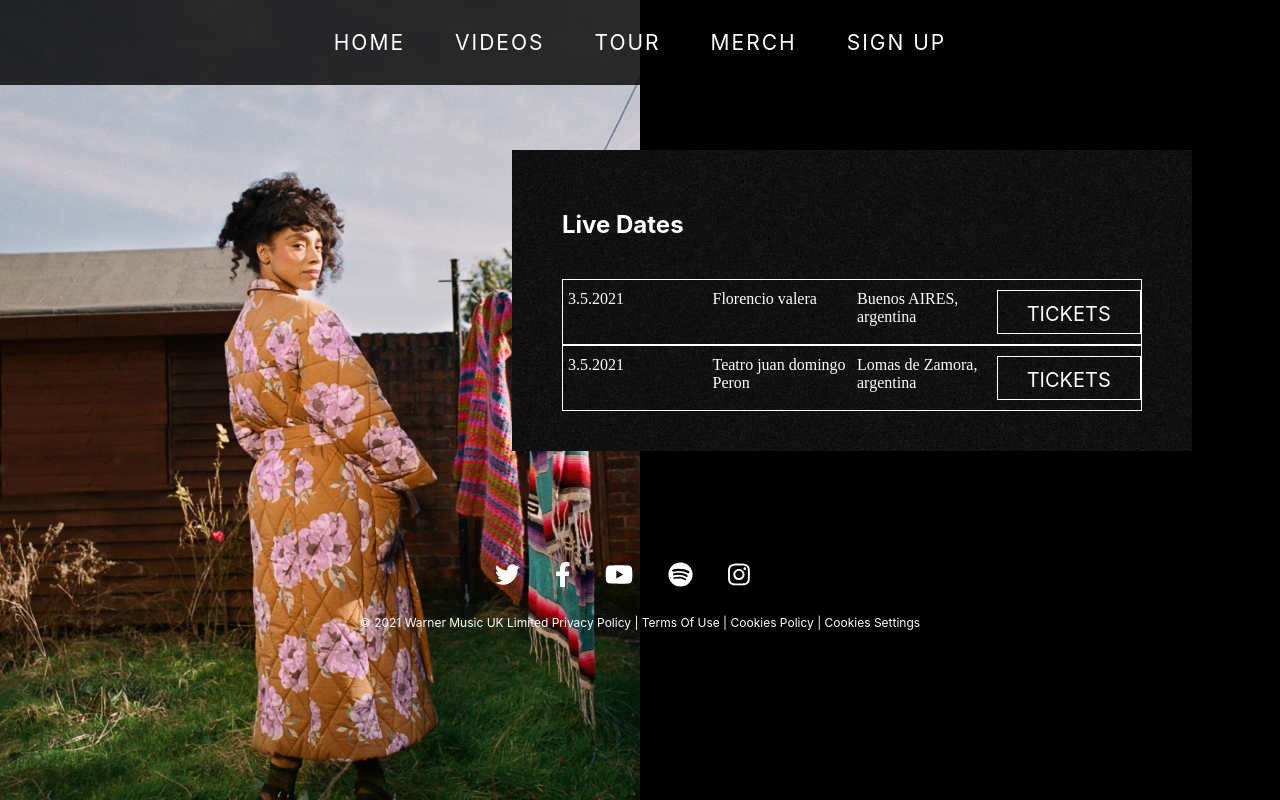
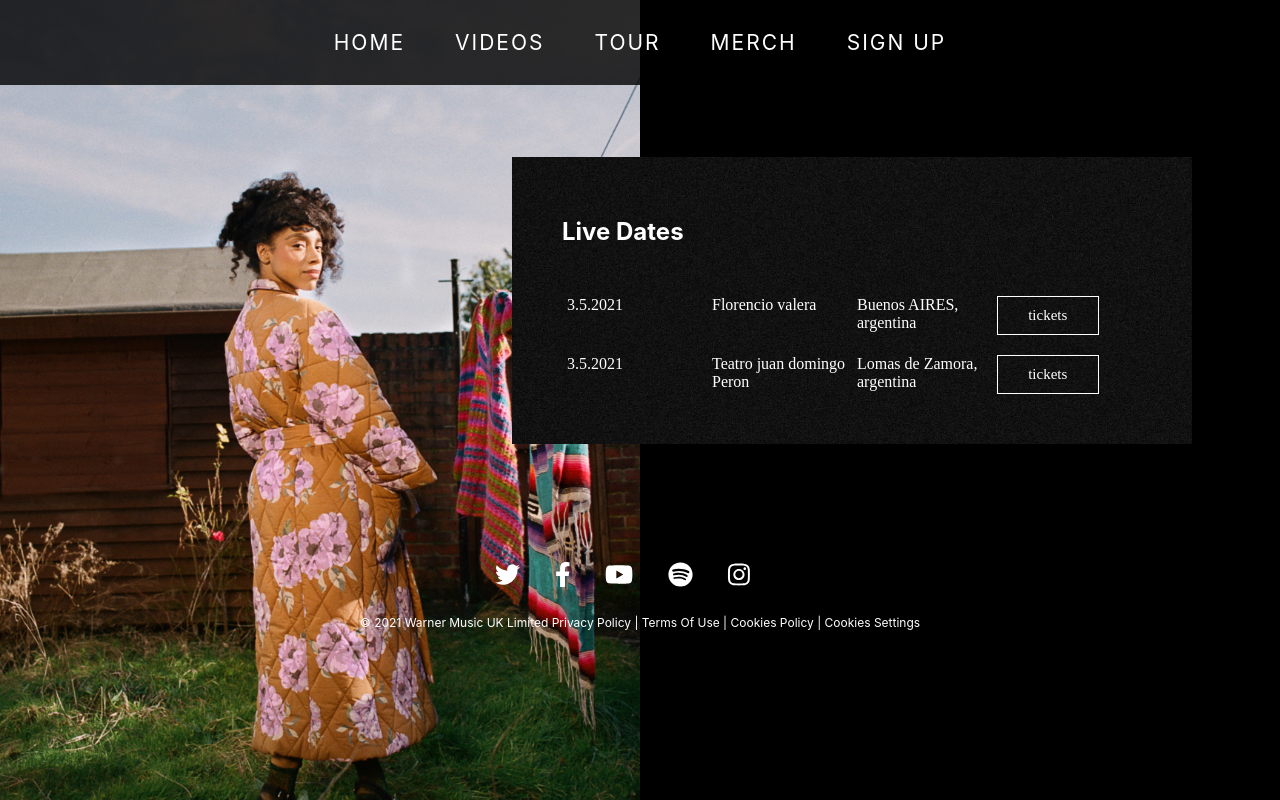
Before and after one commit to brandonporcel/lianne-react, a React (Create React App) app: page /tour in a window 1280 px wide. Built offline with nearby package versions, Linux system fonts and the light colour scheme.

Commit message:
tour esta listo

```diff
--- a/src/components/Button.js
+++ b/src/components/Button.js
@@ -12,27 +12,33 @@ const Atag = styled.a`
 	cursor: pointer;
 	text-align: center;
 	&:hover {
-		color: var(--secondary-color);
-		border: 1px solid var(--secondary-color);
+		color: var(--black);
+		background-color: var(--white);
 	}
 `;
+
 export default function Button({ text }) {
-	const hoverr = () => {
+	const onMouseLeave = (e) => {
 		if (window.location.pathname === '/') {
-			console.log(document.querySelector('.buttonComponent'), 'home');
-		} else if (window.location.pathname === '/tour') {
-			console.log(document.querySelector('.buttonComponent'), 'tour');
-		} else if (window.location.pathname === '/merch') {
-			console.log(document.querySelector('.buttonComponent'), 'merch');
-		} else if (window.location.pathname === '/signup') {
-			console.log('signup');
-		} else {
-			console.log('chaw');
+			e.target.style.color = 'var(--white)';
+			e.target.style.border = '1px solid var(--white)';
 		}
 	};
-	document.addEventListener('DOMContentLoaded', () => {
-		window.onhashchange = hoverr();
-	});
+	const onMouseOver = (e) => {
+		if (window.location.pathname === '/') {
+			e.target.style.color = 'var(--secondary-color)';
+			e.target.style.border = '1px solid var(--secondary-color)';
+			e.target.style.backgroundColor = 'transparent';
+		}
+	};
 
-	return <Atag className="buttonComponent">{text}</Atag>;
+	return (
+		<Atag
+			onMouseOver={onMouseOver}
+			onMouseLeave={onMouseLeave}
+			className="buttonComponent"
+		>
+			{text}
+		</Atag>
+	);
 }
--- a/src/components/Tour.js
+++ b/src/components/Tour.js
@@ -20,22 +20,26 @@ const Container = styled.div`
 		width: 680px;
 		height: auto;
 		margin: 40px auto 40px 40%;
-
 		background-image: url(${img.tourNoiseBG});
 		h4 {
 			padding-bottom: 40px;
 			font-size: 24px;
 		}
 		.ticket-ctn {
-			border: 1px solid;
 			height: auto;
 			display: grid;
 			grid-template-columns: repeat(4, 1fr);
 			padding: 10px 0;
+			font-family: serif;
 			p {
 				padding: 0 5px;
-				/* font-size: 14px; */
-				font-family: serif;
+			}
+			a {
+				height: 39px;
+				padding: 10px;
+				width: 70%;
+				font-size: 15px;
+				text-transform: lowercase;
 			}
 		}
 	}
@@ -53,17 +57,17 @@ export default function Tour() {
 			<Container>
 				<div className="tourSection">
 					<h4>Live Dates</h4>
-					<div className="tickets-ctn">
+					<div>
 						<div className="ticket-ctn">
-							<p className="ticket-date">3.5.2021</p>
-							<p className="event-place">Florencio valera</p>
-							<p className="event-city">Buenos AIRES, argentina</p>
+							<p>3.5.2021</p>
+							<p>Florencio valera</p>
+							<p>Buenos AIRES, argentina</p>
 							<Button text="tickets"></Button>
 						</div>
 						<div className="ticket-ctn">
-							<p className="ticket-date">3.5.2021</p>
-							<p className="event-place">Teatro juan domingo Peron</p>
-							<p className="event-city">Lomas de Zamora, argentina</p>
+							<p>3.5.2021</p>
+							<p>Teatro juan domingo Peron</p>
+							<p>Lomas de Zamora, argentina</p>
 							<Button text="tickets"></Button>
 						</div>
 					</div>
--- a/src/index.css
+++ b/src/index.css
@@ -5,11 +5,12 @@
 }
 :root {
 	--white: #fff;
+	--black: #000;
 	--secondary-color: #b9a2c3;
 }
 body {
 	margin: 0;
-	background-color: #000;
+	background-color: var(--black);
 	color: var(--white);
 	font-family: -apple-system, BlinkMacSystemFont, 'Segoe UI', 'Roboto',
 		sans-serif;
```
